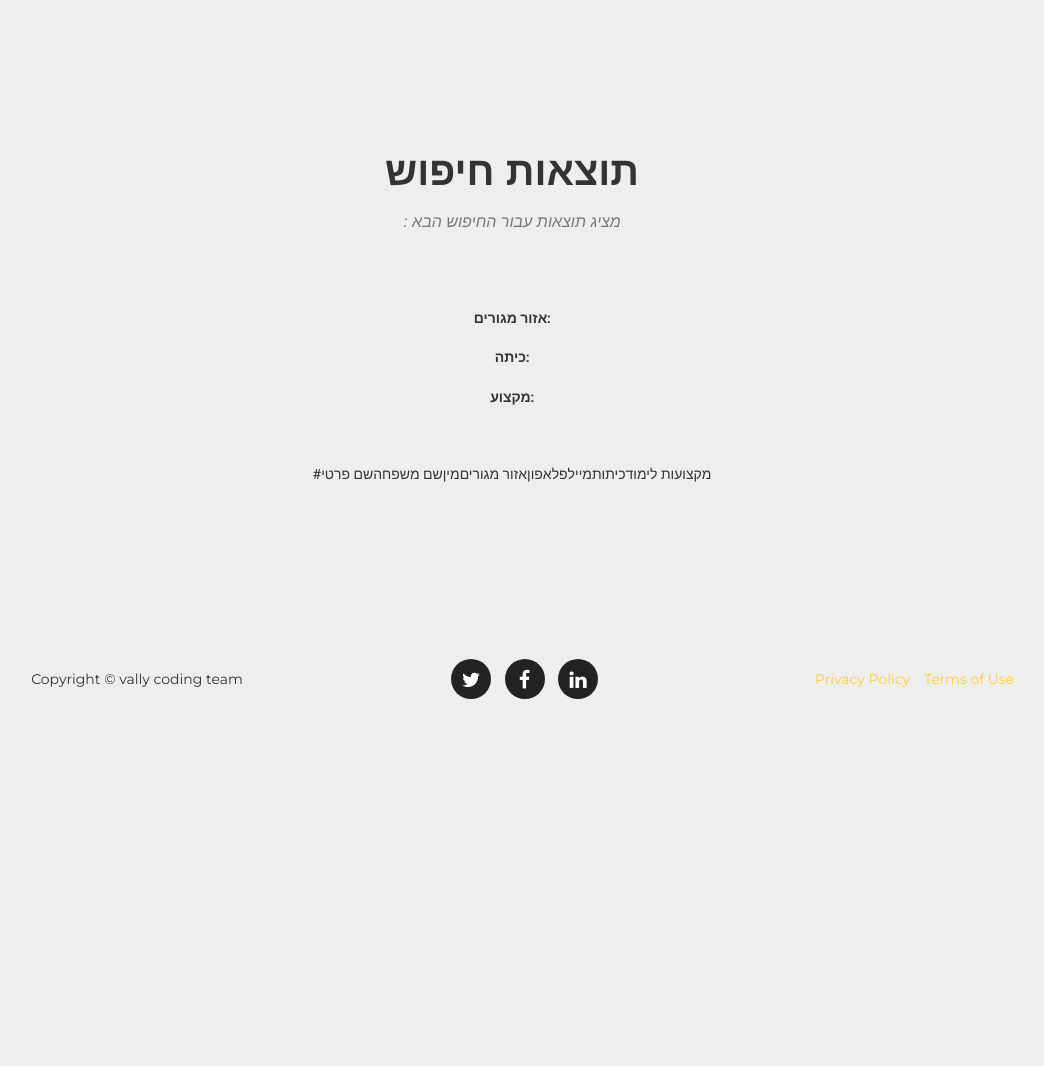
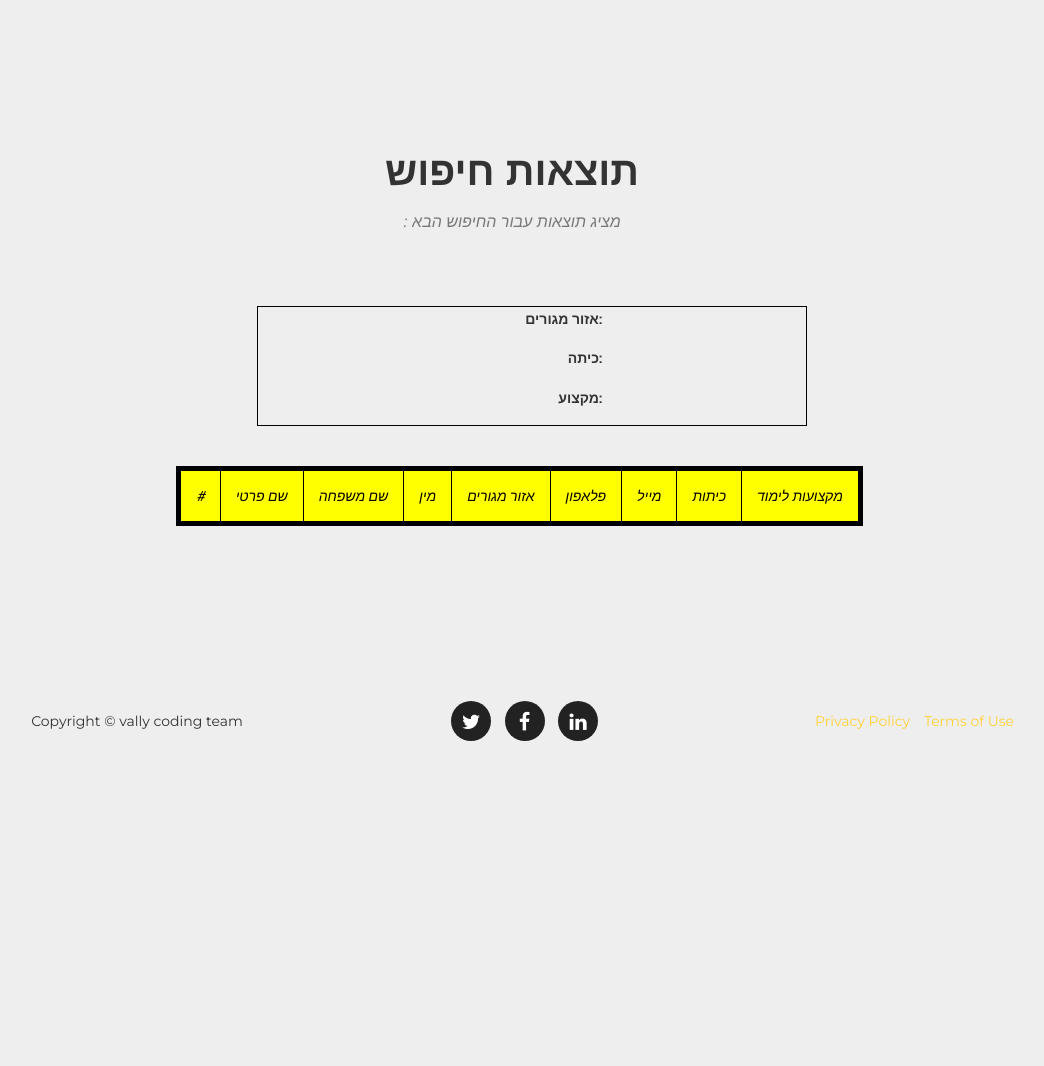
Before and after one commit to ishai87/JackGaber, a PHP site: page /result.php in a window 1280 px wide. Shown: the part 758-1824 px from the top of the page, without its empty margins (128-1172 px from the left). Before the commit the page ends 1457 px from the top, so only its background shows below. Run offline with PHP 8.4, Linux system fonts and the light colour scheme; data that the repository does not hold is empty; some libraries are stand-ins or nearby versions; some web fonts are replaced.

Commit message:
Add files via upload

```diff
--- a/css/agency.css
+++ b/css/agency.css
@@ -746,3 +746,154 @@ img::-moz-selection {
 body {
   webkit-tap-highlight-color: #fed136;
 }
+
+
+
+
+/*registration form  page*/
+
+#formBody{
+      background-repeat: no-repeat;
+      background-position: left;
+      background-size: contain;
+      background-attachment: fixed;
+      overflow: hidden;
+  }
+
+.main{
+ border: 2px solid #009900;
+ border-radius:25px;
+ padding: 20px;
+ width: 75%
+ }
+
+.b1{
+  font-size: large;
+  background-color: #3366ff;
+  color:white;
+  margin-left:125px;
+ }
+
+
+      input:invalid { background-color: white;}
+       input:valid { background-color:lightGreen; }
+       input:required {border: 2px solid red;}
+       input:optional {border: 2px solid green;}
+
+       .tableDiv{
+       	width:100%;
+       	height:100%;
+       	overflow:auto;
+       }
+       table{
+       	BORDER:5px solid black;
+       	CELLPADDING:10;
+       	CELLSPACING:3;
+       	BORDERcolor:black;
+       	border-radius: 5px;
+        margin-left: 15px;
+       }
+       td{
+       	text-align:center;
+       	font-size:100%;
+       	color:black;
+       	 border: 1px solid black;
+       	 padding: 15px;
+       }
+       .fr{
+         font-weight: bold;
+         font-style: italic;
+         background-color: lightgrey;
+       }
+       .or{
+         font-style: italic;
+       }
+       .wr{
+         font-style: italic;
+         background-color: yellow;
+       }
+
+#d{
+  margin-left: 15px;
+  margin-right: 15px;
+}
+
+#fp{
+  margin-left: 5px;
+  height: 50px;
+  width: 50px;
+
+}
+#hf {
+  margin-top: 0;
+  font-size: 250%;
+  margin-left:50px;
+  color: blue;
+}
+
+#h1form {
+  margin-top: 0;
+  font-size: 180%;
+  margin-left:50px;
+  font-style: oblique;
+  color: #3366ff;
+}
+1
+
+#l{
+  font-size:1.5em;
+  font-style: italic;
+  color: red;
+}
+
+.indextitle{
+
+  font-size:1.5em;
+  font-style: italic;
+  color: red;
+}
+
+#form1 {
+ border-radius:25px;
+margin-left: -50px;
+ width: 75%;
+}
+
+label span{
+  display: inline-block;
+  width  : 140px;
+  text-align: right;
+}
+.b21{
+  background-color: light grey;
+  color: white;
+  margin-left: 60px;
+}
+
+.b22{
+  background-color: black;
+  color: white;
+  margin-left: 30px;
+}
+
+fieldset {
+  width: 550px;
+  -moz-box-sizing: border-box;
+       box-sizing: border-box;
+
+  margin-left: 40px;
+
+  border: 1px solid black;
+}
+.insidefont{
+  font-style: italic;
+}
+
+#divi{
+  margin-right: 60px;
+}
+
+#ut{
+  border="1";
+  align="center";
+}
```
